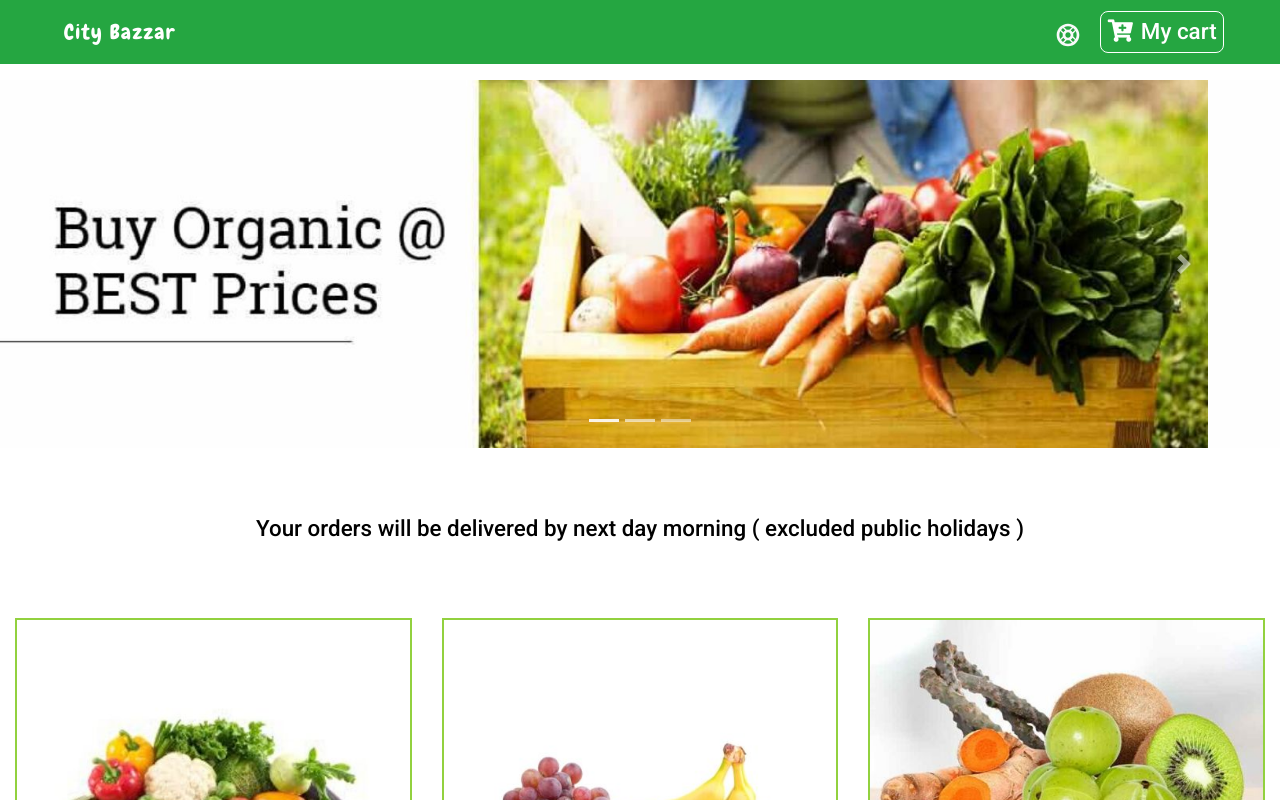
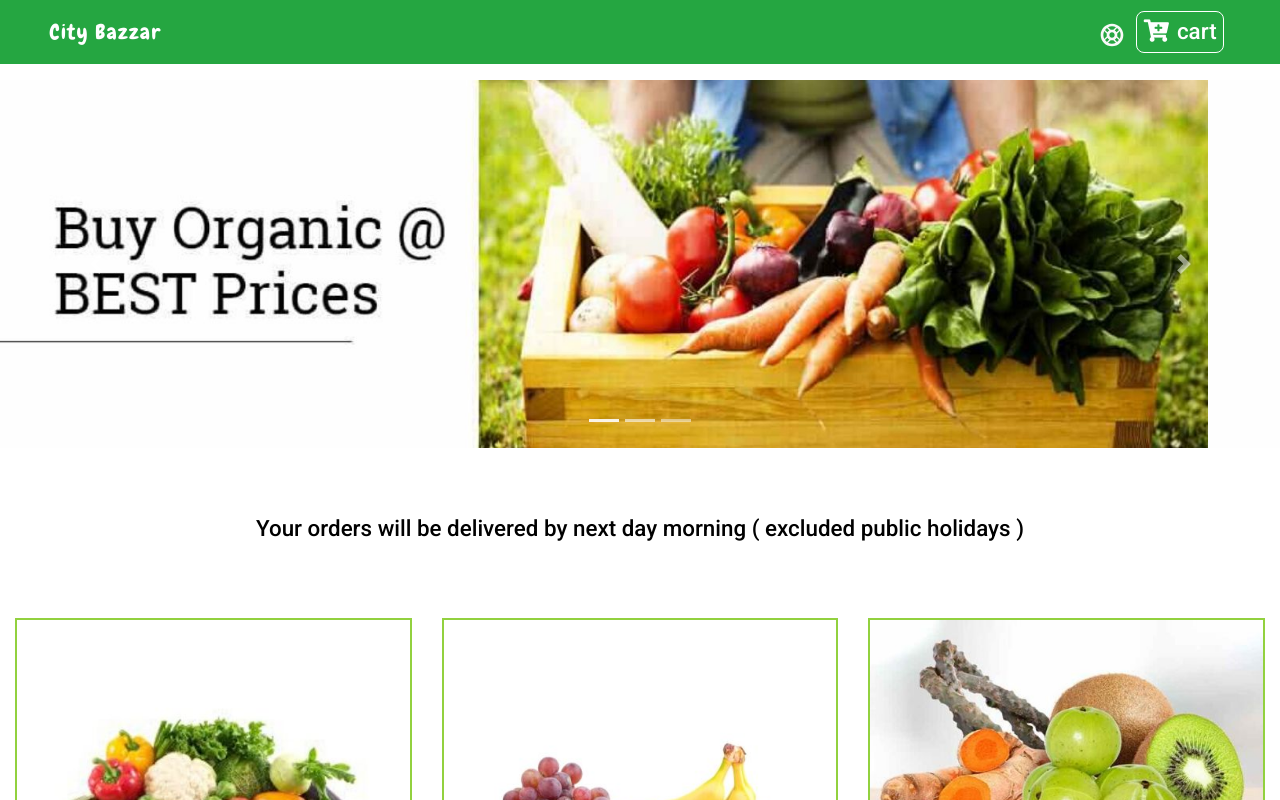
Before and after one commit to Ckbhatia/E-store, a React (Create React App) app: page / in a window 1280 px wide. Shown: the top 800 px of the page. Built offline with nearby package versions, Linux system fonts and the light colour scheme.

Commit message:
fix: change style of navbar

```diff
--- a/src/components/Navbar.jsx
+++ b/src/components/Navbar.jsx
@@ -19,7 +19,7 @@ export default class Navbar extends Component {
           <Link
             to="support"
             title="Support"
-            className="support-icon mr-3 ml-auto"
+            className="support-icon mr-2 ml-auto"
           >
             <TiSupport />
           </Link>
@@ -28,7 +28,7 @@ export default class Navbar extends Component {
               <span className="mr-2">
                 <i className="fas fa-cart-plus" />
               </span>
-              My cart
+              cart
             </ButtonContainer>
           </Link>
         </div>
@@ -56,6 +56,7 @@ const Nav = styled.nav`
     color: var(--MainWhite) !important;
     font-size: 1.3rem;
     text-transform: capitlize;
+    padding: 0.1rem;
   }
 
   .support-icon > svg {
```
